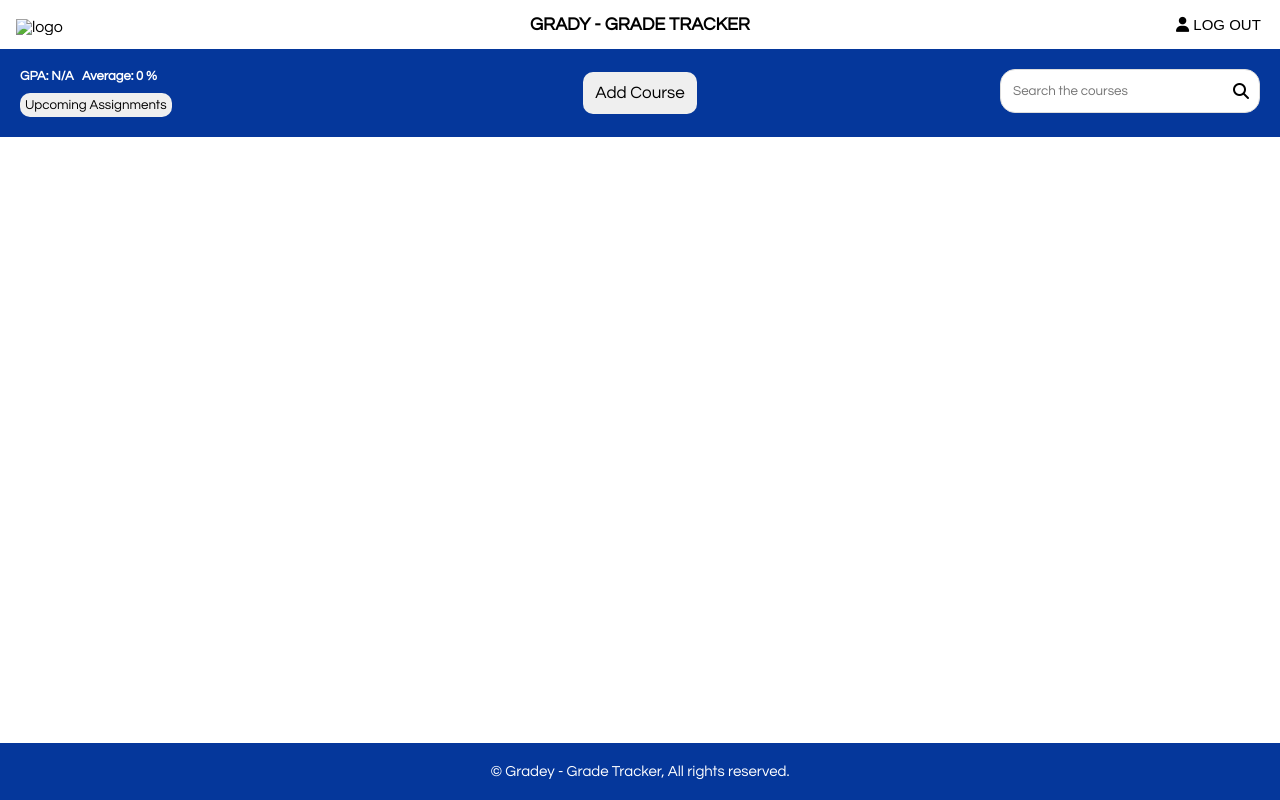
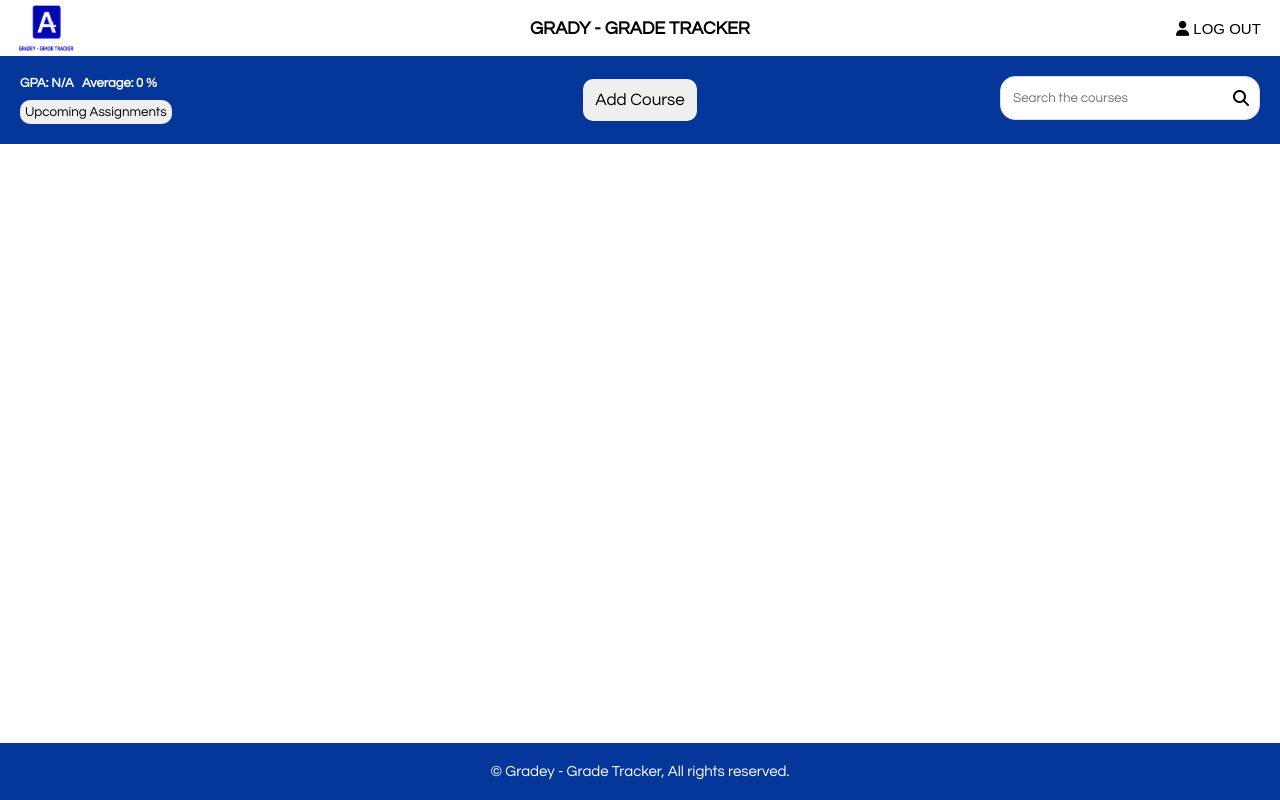
Before and after one commit to Ashionye/gradey-grade-tracker, a plain HTML site: page course.html in a window 1280 px wide. Drawn offline with Linux system fonts and the light colour scheme; the site is published under a folder, as on GitHub Pages, so addresses that start at the root find nothing; no server answers.

Commit message:
Update course.html

```diff
--- a/course.html
+++ b/course.html
@@ -24,7 +24,7 @@
 <body>
   <div id="header">
     <div id="divLogo">
-      <img src="/Landing Page + Login/logo.png" alt="logo">
+      <img src="./Landing Page + Login/logo.png" alt="logo">
     </div>
     <div>
       <h1>GRADY - GRADE TRACKER</h1>
```
